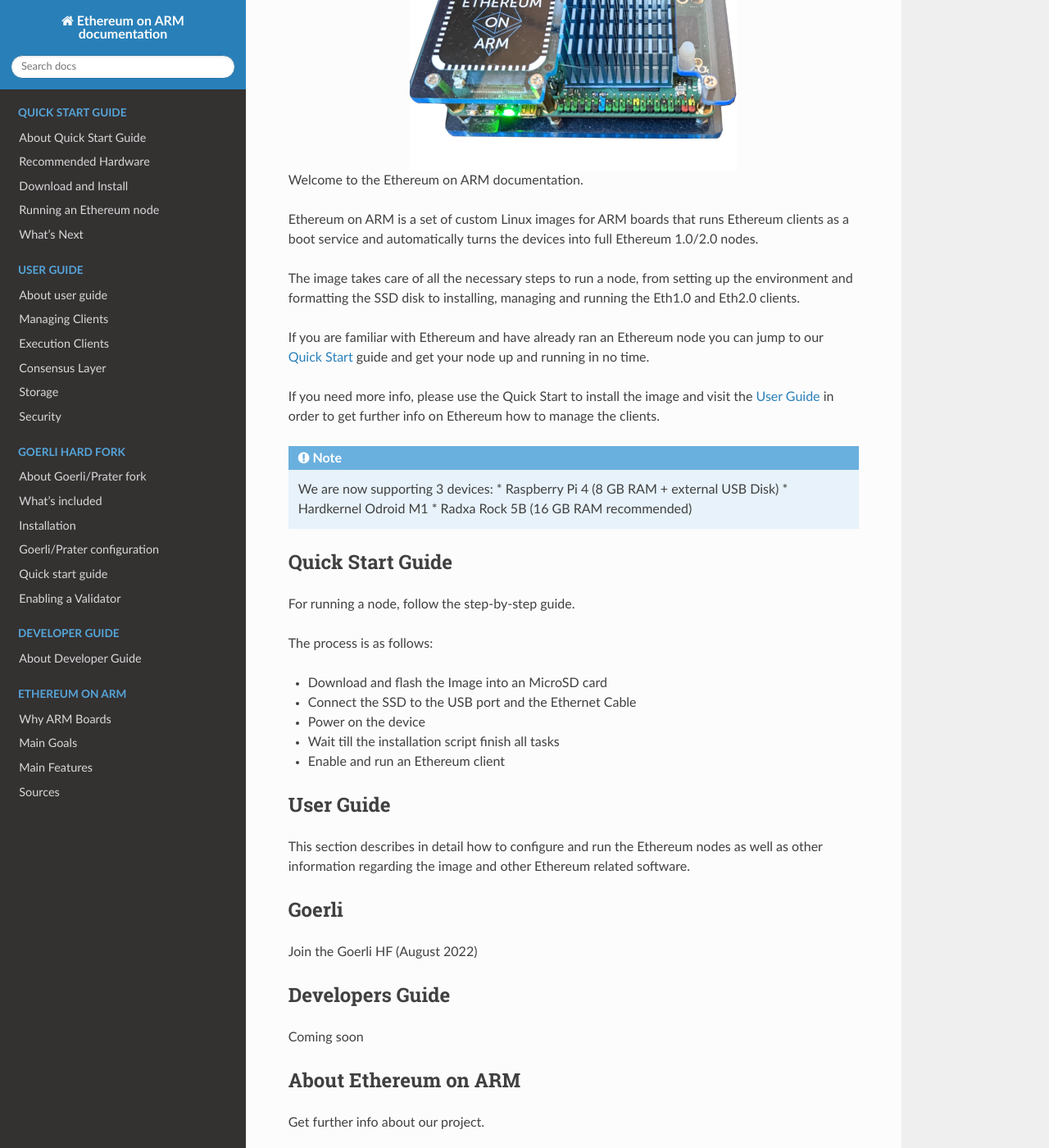
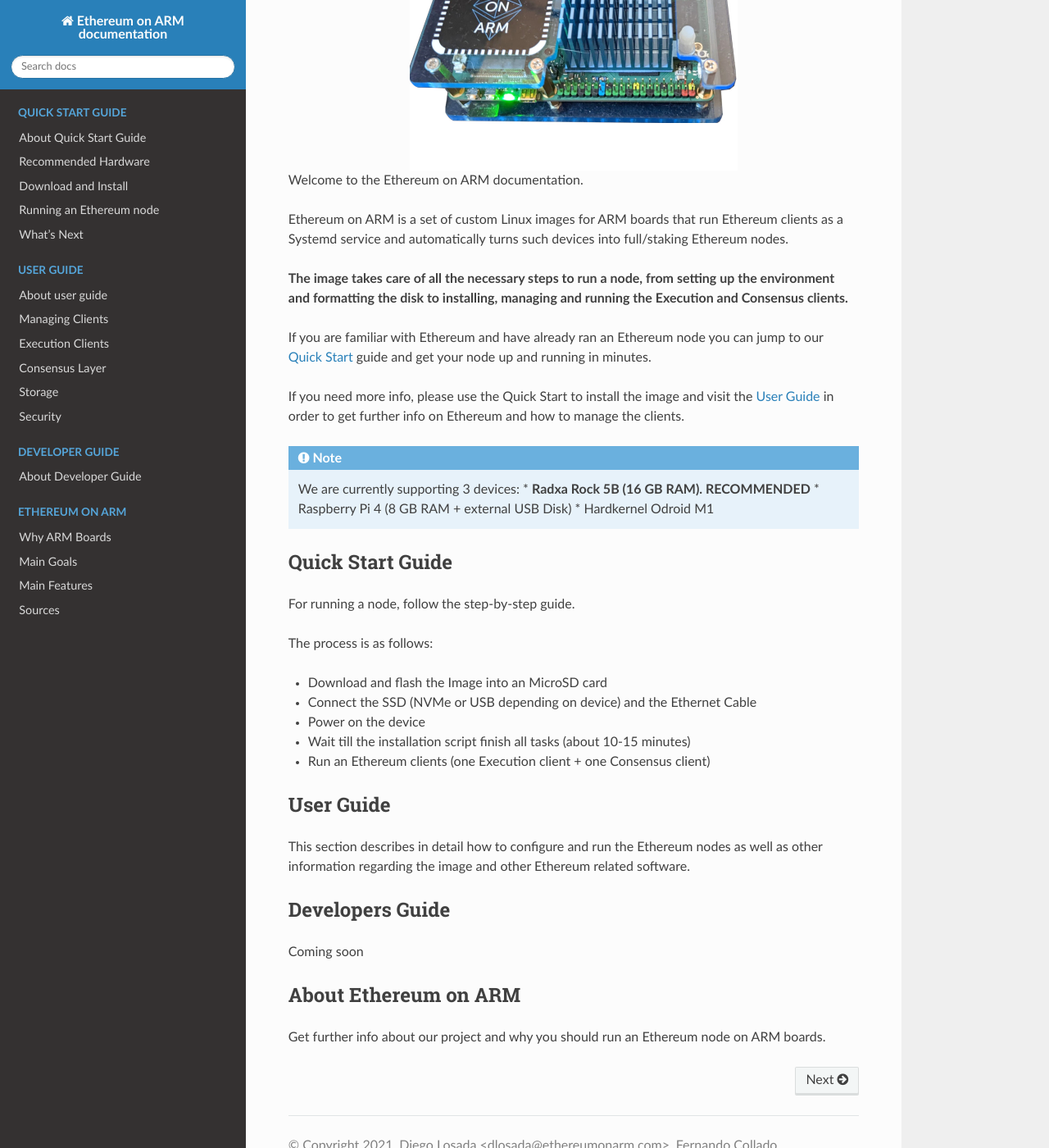
Before and after one commit to EOA-Blockchain-Labs/ethereumonarm, a Sphinx documentation site: the page built from docs/index.rst, in a window 1280 px wide and 1400 px high, scrolled down 316 px. Shown: the whole window at 82% size. Built offline with Sphinx 7.4.7 and the Read the Docs theme 2.0.0, drawn with Linux system fonts in a browser that asks for light colours.

Commit message:
index improvements

```diff
--- a/docs/index.rst
+++ b/docs/index.rst
@@ -9,34 +9,34 @@
    :caption: Contents:
 
 
-.. figure:: /_static/images/node.jpg
+.. figure:: /_static/images/ethereum_node.jpg
    :figwidth: 400px
    :align: center
 
 Welcome to the Ethereum on ARM documentation.
 
 Ethereum on ARM is a set of custom Linux images for ARM boards
-that runs Ethereum clients as a boot service and automatically turns the devices
-into full Ethereum 1.0/2.0 nodes.
+that run Ethereum clients as a Systemd service and automatically turns such devices
+into full/staking Ethereum nodes.
 
-The image takes care of all the necessary steps to run a node,
-from setting up the environment and formatting the SSD disk
-to installing, managing and running the Eth1.0 and Eth2.0 clients.
+**The image takes care of all the necessary steps to run a node,
+from setting up the environment and formatting the disk
+to installing, managing and running the Execution and Consensus clients.**
 
 If you are familiar with Ethereum and have already ran
 an Ethereum node you can jump to our :doc:`Quick Start </quick-guide/about-quick-start>`
-guide and get your node up and running in no time.
+guide and get your node up and running in minutes.
 
 If you need more info, please use the Quick Start to install the image
 and visit the :doc:`User Guide </user-guide/about-user-guide>`
-in order to get further info on Ethereum how to manage the clients.
+in order to get further info on Ethereum and how to manage the clients.
 
 .. note::
 
-  We are now supporting 3 devices:
+  We are currently supporting 3 devices:
+  * **Radxa Rock 5B (16 GB RAM). RECOMMENDED**
   * Raspberry Pi 4 (8 GB RAM + external USB Disk)
   * Hardkernel Odroid M1
-  * Radxa Rock 5B (16 GB RAM recommended)
 
 Quick Start Guide
 -----------------
@@ -46,10 +46,10 @@
 The process is as follows:
 
 * Download and flash the Image into an MicroSD card
-* Connect the SSD to the USB port and the Ethernet Cable
+* Connect the SSD (NVMe or USB depending on device) and the Ethernet Cable
 * Power on the device
-* Wait till the installation script finish all tasks
-* Enable and run an Ethereum client
+* Wait till the installation script finish all tasks (about 10-15 minutes)
+* Run an Ethereum clients (one Execution client + one Consensus client)
 
 .. toctree::
   :maxdepth: 2
@@ -80,18 +80,6 @@
   /user-guide/storage
   /user-guide/security
 
-Goerli
-------
-
-Join the Goerli HF (August 2022)
-
-.. toctree::
-  :maxdepth: 2
-  :caption: Goerli Hard fork
-  :hidden:
-
-  /goerli/goerli
-
 Developers Guide
 ----------------
 
@@ -107,7 +95,7 @@
 About Ethereum on ARM
 ---------------------
 
-Get further info about our project.
+Get further info about our project and why you should run an Ethereum node on ARM boards.
 
 .. toctree::
   :maxdepth: 2
```
Also changed, not shown: docs/_static/images/ethereum_node.jpg (added).
